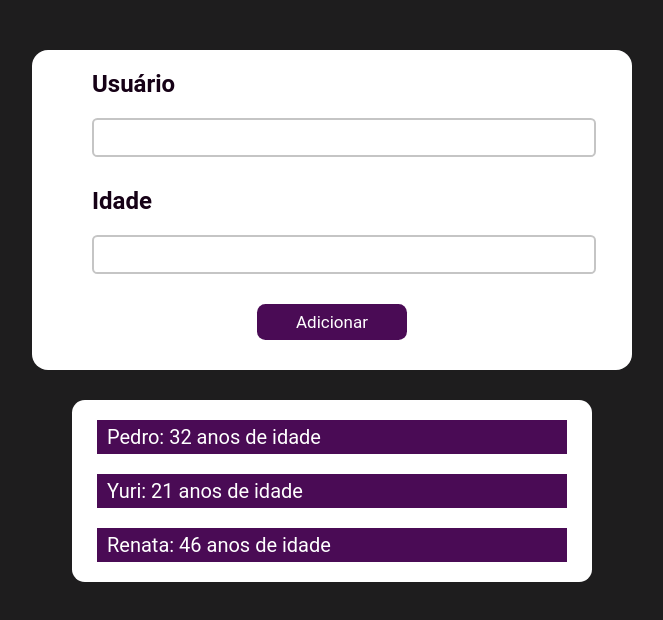
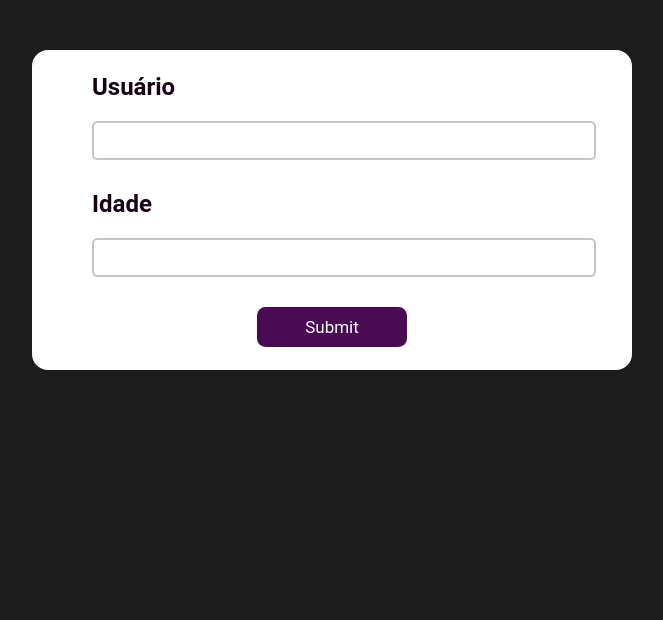
Before and after one commit to YuriSarmanho/UserCadaster, a React (Create React App) app in the folder user-cadaster/: page / in a window 1280 px wide. Shown: the top 620 px of the page, without its empty margins (308-971 px from the left). Built offline with nearby package versions, Linux system fonts and the light colour scheme.

Commit message:
usuário sendo cadastrado no db

```diff
--- a/user-cadaster/src/Components/Button/Button.css
+++ b/user-cadaster/src/Components/Button/Button.css
@@ -9,7 +9,12 @@
     margin: 30px 0;
     cursor: pointer;
     font-size: 17px;
+    transition: ease .2s;
 }
 .main-button:hover{
     background-color: #3a0942;
 }
+.main-button:active{
+    transition: ease .2s;
+    background-color: #4A0B55;
+}
--- a/user-cadaster/src/Components/Button/Button.js
+++ b/user-cadaster/src/Components/Button/Button.js
@@ -2,11 +2,9 @@ import React from "react";
 import "./Button.css";
 
 const Button = (props) => {
-    return(
-        <button className="main-button">
-            {props.title}
-        </button>
-    )
+  return (
+    <input type={props.type} className="main-button" value={props.title} />
+  );
 };
 
 export default Button;
--- a/user-cadaster/src/Components/CadasteredUsers/CadasteredSection.js
+++ b/user-cadaster/src/Components/CadasteredUsers/CadasteredSection.js
@@ -1,14 +1,16 @@
 import React from "react";
 import Cadasters from "./Cadasters";
-import './CadasteredSection.css'
+import "./CadasteredSection.css";
 const UserSection = (props) => {
   const DB = props.db;
-  return (
+  return DB.length != 0 ? (
     <div className="container-cadasters">
       {DB.map((users) => {
-        return <Cadasters name={users.name} age={users.age}  />;
+        return <Cadasters name={users.name} age={users.age} key={users.id} />;
       })}
     </div>
+  ) : (
+    ""
   );
 };
 
--- a/user-cadaster/src/Components/User/FormInput/Form.css
+++ b/user-cadaster/src/Components/User/FormInput/Form.css
@@ -5,10 +5,7 @@
     flex-direction: column;
     width: 100%;
 }
-.userAge-container{
+.user-container{
     padding-top: 10px;
     width: 80%;
 }
-.userName-container{
-    width: 80%;
-}
--- a/user-cadaster/src/Components/User/FormInput/Form.js
+++ b/user-cadaster/src/Components/User/FormInput/Form.js
@@ -1,19 +1,45 @@
-import React from "react";
-import './Form.css'
+import React, { useState } from "react";
+import Button from "../../Button/Button";
+import "./Form.css";
 
-const Form = () => {
+const Form = (props) => {
+  //Pegar o input de nome e idade, e salvar no state
+  const [userName, setUserName] = useState("");
+  const [userAge, setUserAge] = useState("");
+
+  const addNameHandler = (event) => {
+    setUserName(event.target.value);
+  };
+  const addAgeHandler = (event) => {
+    setUserAge(event.target.value);
+  };
+
+  const addUserHandler = (event) => {
+    if (userName.trim().length === 0 || userAge.trim().length === 0) {
+      return;
+    }
+    if (+userAge < 0) {
+      return;
+    }
+
+    event.preventDefault();
+    props.setUserList(userName, userAge);
+    setUserAge("");
+    setUserName("");
+  };
+
   return (
-    <div className="container-form">
-      <div className="userName-container">
+    <form className="container-form" onSubmit={addUserHandler}>
+      <div className="user-container">
         <h2>Usuário</h2>
-        <input type={"text"} />
+        <input onChange={addNameHandler} value={userName} type="text" />
       </div>
-
-      <div className="userAge-container">
+      <div className="user-container">
         <h2>Idade</h2>
-        <input type={"number"} maxLength="3" />
+        <input onChange={addAgeHandler} value={userAge} type="number" />
       </div>
-    </div>
+      <Button type={"submit"} value={"Adicionar"} />
+    </form>
   );
 };
 export default Form;
--- a/user-cadaster/src/Components/User/User.js
+++ b/user-cadaster/src/Components/User/User.js
@@ -1,32 +1,23 @@
-import React from "react";
+import React, { useState } from "react";
 import Form from "./FormInput/Form";
-import Button from "../Button/Button";
 import CadasteredSection from "../CadasteredUsers/CadasteredSection";
 import "./User.css";
 
 const User = () => {
-  const db = [
-    {
-      name: "Pedro",
-      age: "32",
-    },
-    {
-      name: "Yuri",
-      age: "21",
-    },
-    {
-      name: "Renata",
-      age: "46",
-    },
-  ];
+  const [userList, setUserList] = useState([]);
+
+  const addUserList = (uName,uAge) => {
+    setUserList((prevUserList) => {
+      return [...prevUserList, { name: uName, age: uAge, id: Math.random() }];
+    });
+  };
 
   return (
     <div className="container">
       <div className="UserCadaster-container">
-        <Form/>
-        <Button className="addUser-button" title={"Adicionar"} />
+        <Form setUserList={addUserList} />
       </div>
-      <CadasteredSection db={db} />
+      <CadasteredSection db={userList} />
     </div>
   );
 };
```
